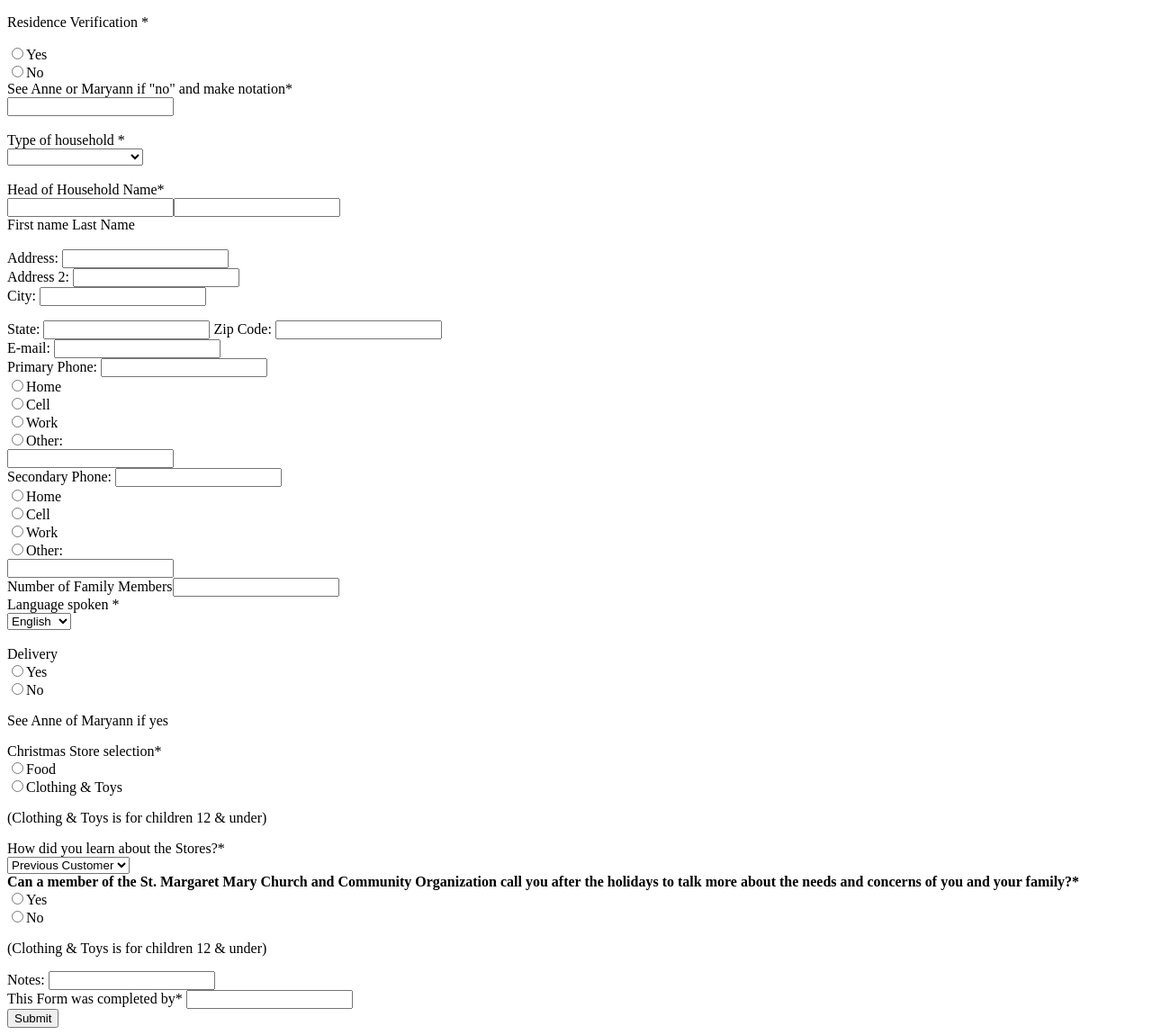
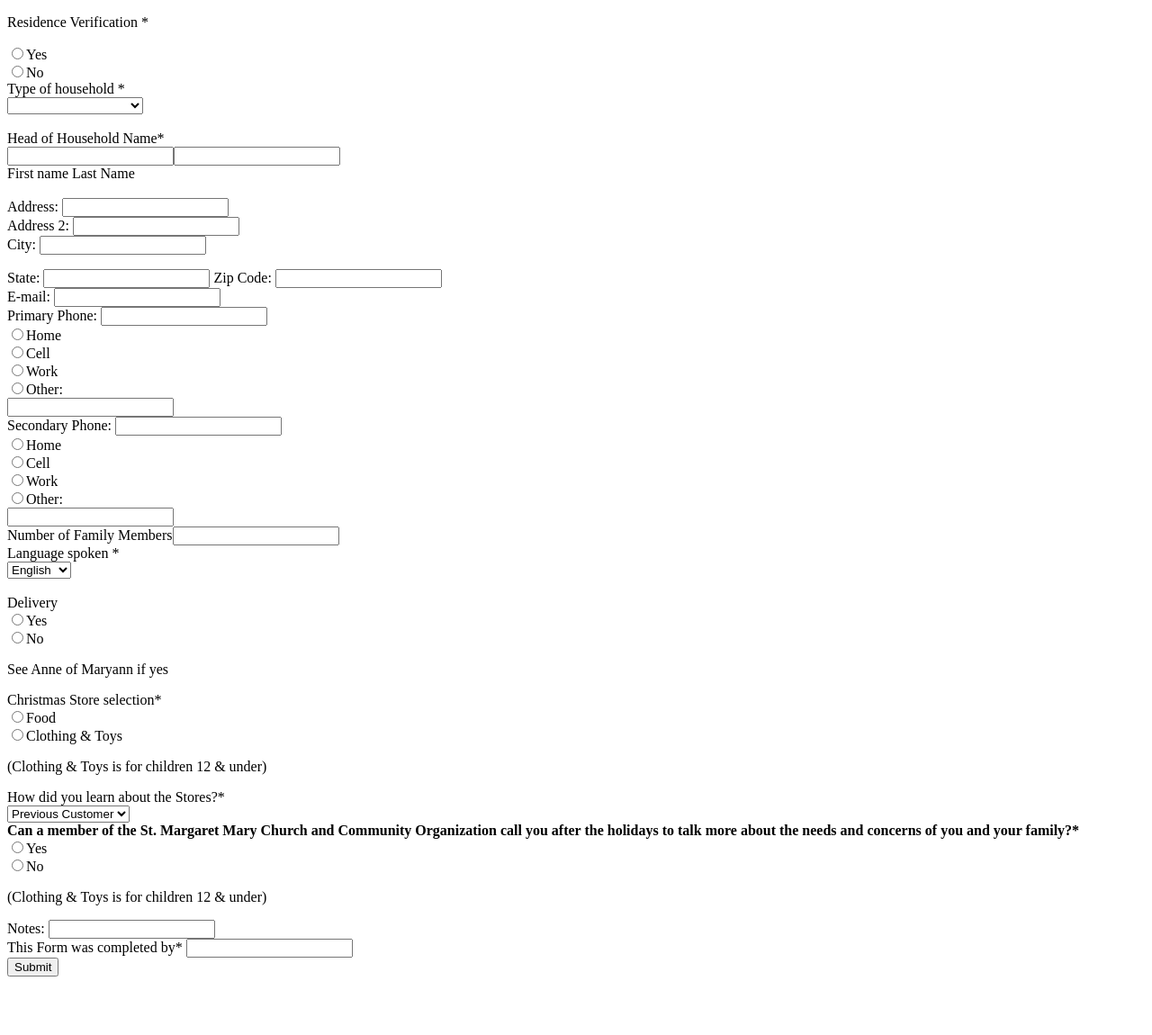
Before and after one commit to DarkDevestation/Main_Project, a PHP site: page /RegistrationForm.php in a window 1280 px wide. Shown: the whole page at 90% size. After the commit the page ends 1085 px from the top, so only its background shows below. Run offline with PHP 8.4, Linux system fonts and the light colour scheme.

Commit message:
residence verification hide

```diff
--- a/RegistrationForm.php
+++ b/RegistrationForm.php
@@ -65,11 +65,14 @@ function changeLearn()
 <body>
 <p>Residence Verification *</p><!--<br>-->
 <form action="RegistrationForm.php" method="get">
-<input type="radio" name="resVer" value="true">Yes<br>
-<input type="radio" name="resVer" value="false">No<br>
+<input type="radio" name="resVer" value="true" onClick= "document.getElementById('resVerNo').style.display= 'none'">Yes<br>
+<input type="radio" name="resVer" value="false" onClick= "document.getElementById('resVerNo').style.display= 'inline'">No<br>
+
+<div id= "resVerNo" style="display: none;">
 See Anne or Maryann if "no" and make notation*<br>
 <input type="text" name="resVerNoNotes"><br>
-<br>
+<br></div>
+
 Type of household *<br><select id="householdType" onChange="changeHouseholdType()">
 <option value=""></option>
 <option value="single">Single Household</option>
```
